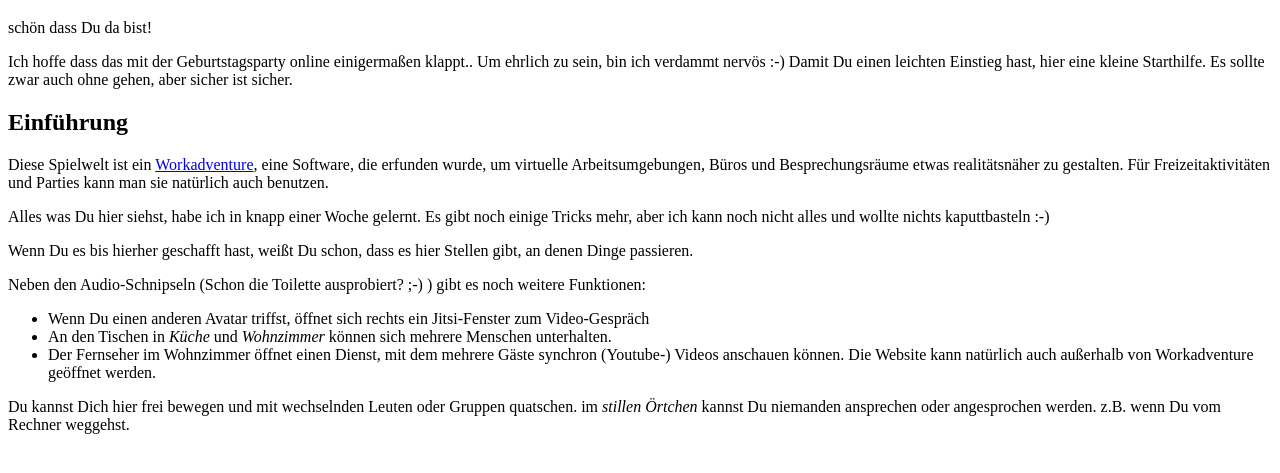
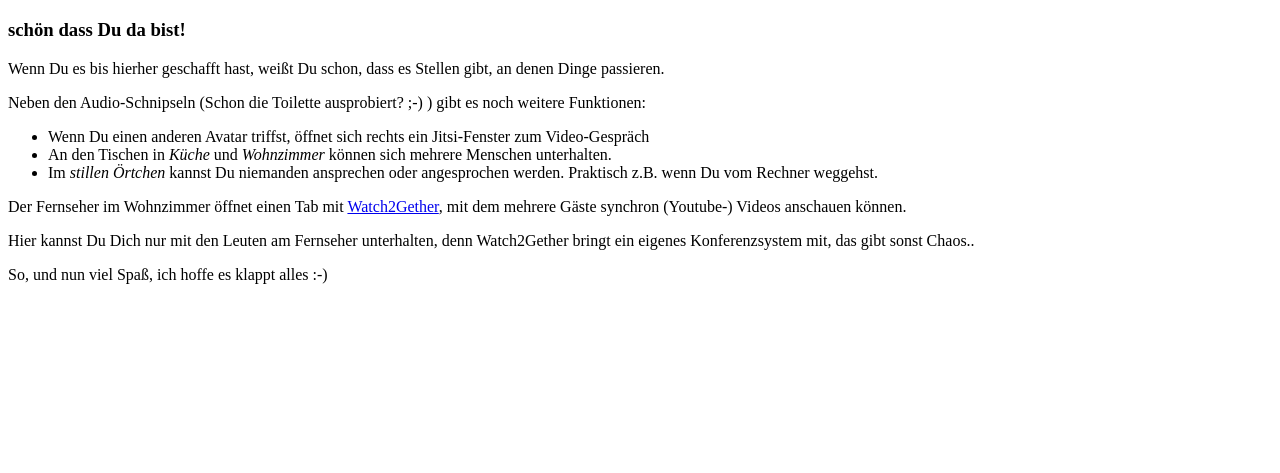
Before and after one commit to DamageIncorporated/WorkAdventureGeburtstag2022, a website: page Einfuehrung.html in a window 1280 px wide. Shown: the part 61-534 px from the top of the page. Drawn offline with Linux system fonts and the light colour scheme.

Commit message:
Add files via upload

```diff
--- a/Einfuehrung.html
+++ b/Einfuehrung.html
@@ -14,19 +14,17 @@ img { max-width: 100%; }
 </head>
 <body>
 <h1>Hallo,</h1>
-<p>schön dass Du da bist!</p>
-<p>Ich hoffe dass das mit der Geburtstagsparty online einigermaßen klappt.. Um ehrlich zu sein, bin ich verdammt nervös :-) Damit Du einen leichten Einstieg hast, hier eine kleine Starthilfe. Es sollte zwar auch ohne gehen, aber sicher ist sicher.</p>
-<h2>Einführung</h2>
-<p>Diese Spielwelt ist ein <a href="https://workadventu.re">Workadventure</a>, eine Software, die erfunden wurde, um virtuelle Arbeitsumgebungen, Büros und Besprechungsräume etwas realitätsnäher zu gestalten. Für Freizeitaktivitäten und Parties kann man sie natürlich auch benutzen. </p>
-<p>Alles was Du hier siehst, habe ich in knapp einer Woche gelernt. Es gibt noch einige Tricks mehr, aber ich kann noch nicht alles und wollte nichts kaputtbasteln :-)</p>
-<p>Wenn Du es bis hierher geschafft hast, weißt Du schon, dass es hier Stellen gibt, an denen Dinge passieren.</p>
+<h3>schön dass Du da bist!</h3>
+<p>Wenn Du es bis hierher geschafft hast, weißt Du schon, dass es Stellen gibt, an denen Dinge passieren.</p>
 <p>Neben den Audio-Schnipseln (Schon die Toilette ausprobiert? ;-) ) gibt es noch weitere Funktionen:</p>
 <ul>
 <li>Wenn Du einen anderen Avatar triffst, öffnet sich rechts ein Jitsi-Fenster zum Video-Gespräch</li>
 <li>An den Tischen in <em>Küche</em> und <em>Wohnzimmer</em> können sich mehrere Menschen unterhalten.</li>
-<li>Der Fernseher im Wohnzimmer öffnet einen Dienst, mit dem mehrere Gäste synchron (Youtube-) Videos anschauen können. Die  Website kann natürlich auch außerhalb von Workadventure geöffnet werden.</li>
+<li>Im <em>stillen Örtchen</em> kannst Du niemanden ansprechen oder angesprochen werden. Praktisch z.B. wenn Du vom Rechner weggehst.</li>
 </ul>
-<p>Du kannst Dich hier frei bewegen und mit wechselnden Leuten oder Gruppen quatschen. im <em>stillen Örtchen</em> kannst Du niemanden ansprechen oder angesprochen werden. z.B. wenn Du vom Rechner weggehst.</p>
+<p>Der Fernseher im Wohnzimmer öffnet einen Tab mit <a href="https://watch2gether.com">Watch2Gether</a>, mit dem mehrere Gäste synchron (Youtube-) Videos anschauen können. </p>
+<p>Hier kannst Du Dich nur mit den Leuten am Fernseher unterhalten, denn Watch2Gether bringt ein eigenes Konferenzsystem mit, das gibt sonst Chaos..</p>
+<p>So, und nun viel Spaß, ich hoffe es klappt alles :-)</p>
 
 </body>
 </html>
```
